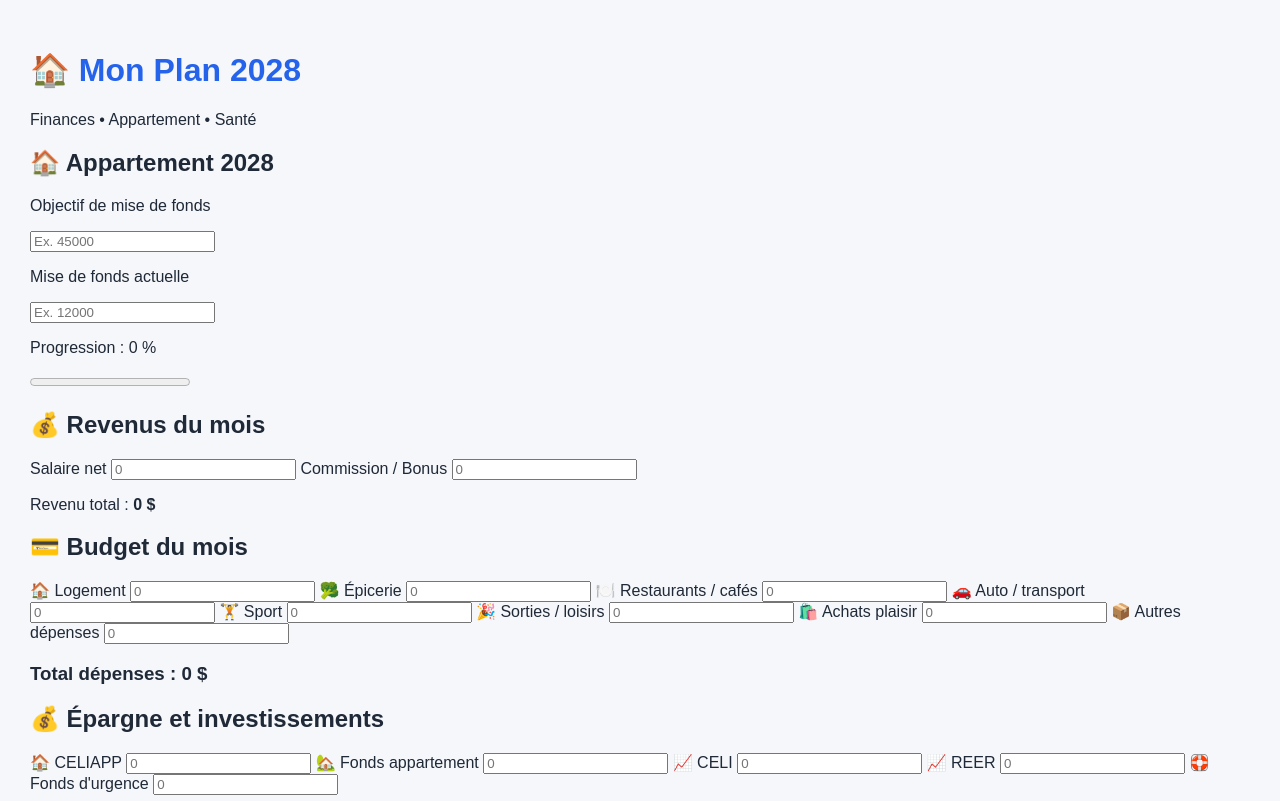
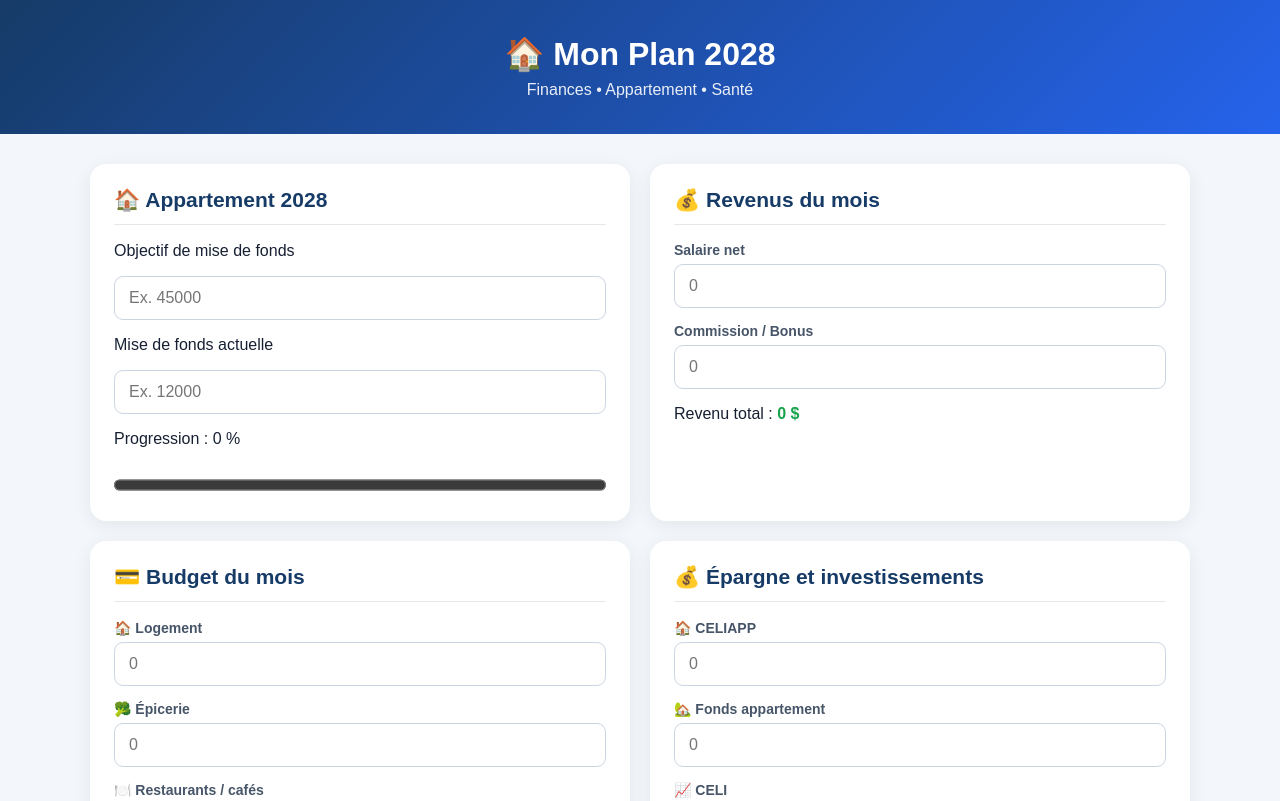
Before and after one commit to Budget-net/budget-appartement-2028, a plain HTML site: page index.html in a window 1280 px wide. Shown: the top 801 px of the page. Drawn offline with Linux system fonts and the light colour scheme.

Commit message:
Design du Dashboard

```diff
--- a/style.css
+++ b/style.css
@@ -1,11 +1,175 @@
-body {
-    font-family: Arial, sans-serif;
-    background-color: #f5f7fa;
-    color: #1f2937;
-    margin: 0;
-    padding: 30px;
+* {
+    box-sizing: border-box;
 }
 
-h1 {
-    color: #2563eb;
+body {
+    margin: 0;
+    font-family: Arial, Helvetica, sans-serif;
+    background: #f3f6fa;
+    color: #172033;
 }
+
+/* EN-TETE */
+
+header {
+    background: linear-gradient(135deg, #163b67, #2563eb);
+    color: white;
+    padding: 35px 20px;
+    text-align: center;
+}
+
+header h1 {
+    margin: 0;
+    font-size: 32px;
+}
+
+header p {
+    margin: 8px 0 0;
+    opacity: 0.9;
+}
+
+/* CONTENU PRINCIPAL */
+
+main {
+    width: 92%;
+    max-width: 1100px;
+    margin: 30px auto;
+    display: grid;
+    grid-template-columns: repeat(2, 1fr);
+    gap: 20px;
+}
+
+/* CARTES */
+
+section {
+    background: white;
+    padding: 24px;
+    border-radius: 16px;
+    box-shadow: 0 4px 18px rgba(0, 0, 0, 0.07);
+}
+
+section h2 {
+    margin-top: 0;
+    color: #163b67;
+    font-size: 21px;
+    border-bottom: 1px solid #e5e7eb;
+    padding-bottom: 12px;
+}
+
+section h3 {
+    margin-top: 20px;
+    padding-top: 15px;
+    border-top: 1px solid #e5e7eb;
+}
+
+/* CHAMPS */
+
+label {
+    display: block;
+    margin-top: 15px;
+    margin-bottom: 6px;
+    font-size: 14px;
+    font-weight: bold;
+    color: #475569;
+}
+
+input {
+    width: 100%;
+    padding: 12px 14px;
+    border: 1px solid #cbd5e1;
+    border-radius: 9px;
+    font-size: 16px;
+    background: #ffffff;
+}
+
+input:focus {
+    outline: none;
+    border-color: #2563eb;
+    box-shadow: 0 0 0 3px rgba(37, 99, 235, 0.12);
+}
+
+/* BOUTONS */
+
+button {
+    width: 100%;
+    margin-top: 16px;
+    padding: 13px;
+    border: none;
+    border-radius: 9px;
+    background: #2563eb;
+    color: white;
+    font-size: 16px;
+    font-weight: bold;
+    cursor: pointer;
+}
+
+button:hover {
+    background: #1d4ed8;
+}
+
+/* PROGRESSION APPARTEMENT */
+
+progress {
+    width: 100%;
+    height: 22px;
+    margin-top: 10px;
+    accent-color: #16a34a;
+}
+
+/* VALEURS FINANCIERES */
+
+#revenuTotal,
+#totalEpargne,
+#resumeRevenu,
+#argentRestant,
+#tauxEpargne,
+#commissionAppartement {
+    color: #16a34a;
+}
+
+#totalDepenses,
+#resumeDepenses {
+    color: #dc2626;
+}
+
+/* RESULTAT ACHAT */
+
+#resultatAchat {
+    margin-top: 18px;
+    padding: 14px;
+    background: #f8fafc;
+    border-radius: 9px;
+    min-height: 48px;
+}
+
+/* PIED DE PAGE */
+
+footer {
+    text-align: center;
+    padding: 25px;
+    color: #64748b;
+    font-size: 13px;
+}
+
+/* TELEPHONE */
+
+@media (max-width: 750px) {
+
+    main {
+        grid-template-columns: 1fr;
+        width: 94%;
+        margin-top: 18px;
+    }
+
+    header {
+        padding: 25px 15px;
+    }
+
+    header h1 {
+        font-size: 26px;
+    }
+
+    section {
+        padding: 19px;
+    }
+}
```
